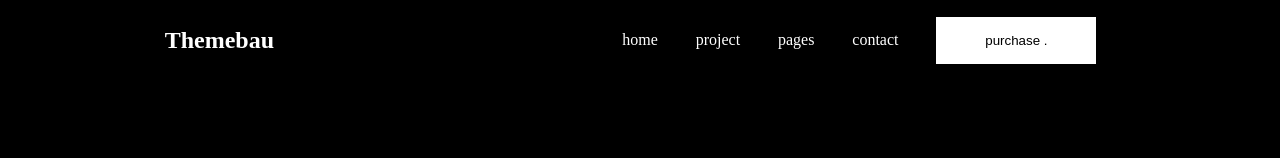
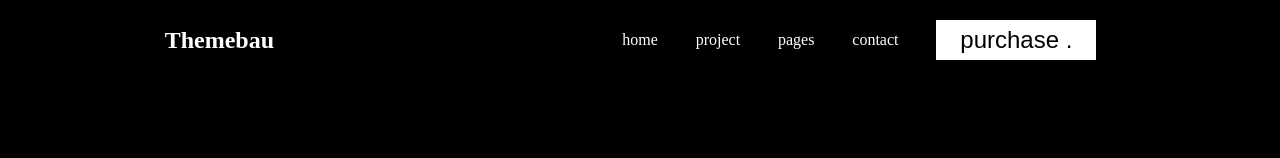
Before and after one commit to tunourah/w2-lap-flex-css, a plain HTML site: page index.html in a window 1280 px wide. Shown: the top 158 px of the page. Drawn offline with Linux system fonts and the light colour scheme.

Commit message:
fix button size

```diff
--- a/style.css
+++ b/style.css
@@ -28,12 +28,13 @@ ul {
 }
 
 ul li button {
-    padding: 1rem;
+ height: 5vh;
     width: 10rem;
     color: #000000;
     border: none;
     background-color: #fff;
     cursor: pointer;
+    font-size: 1.5rem;
  transition: transform ease 300ms;
 
 }
```
